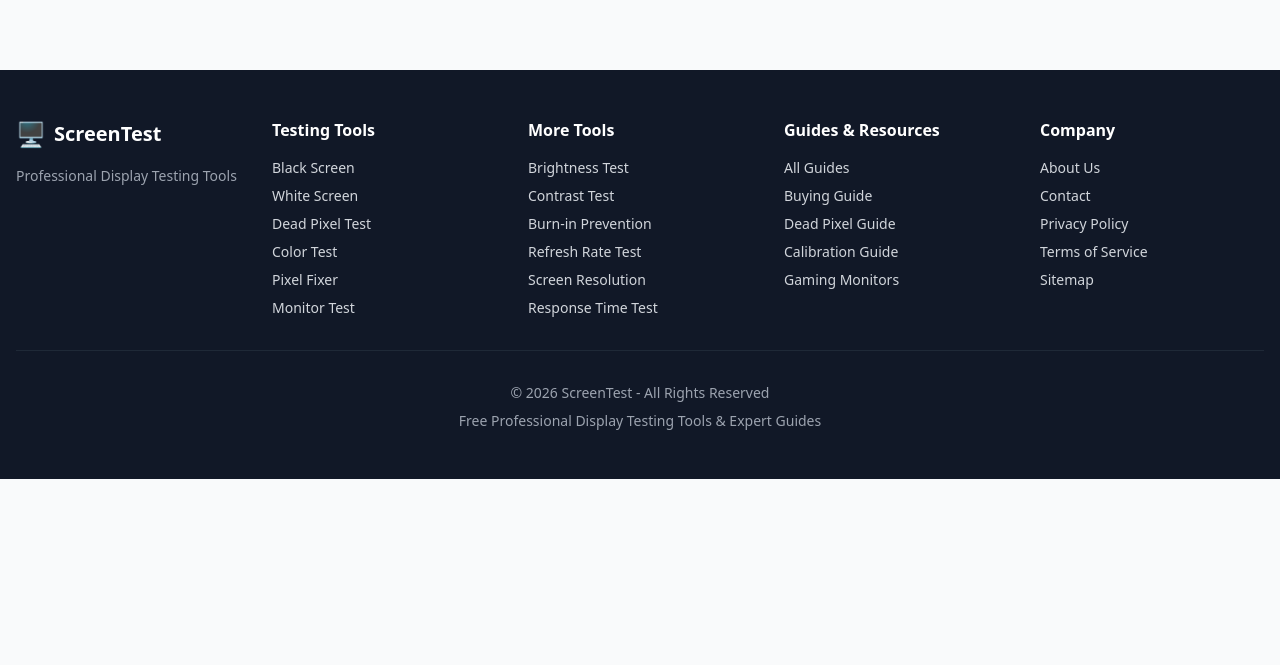
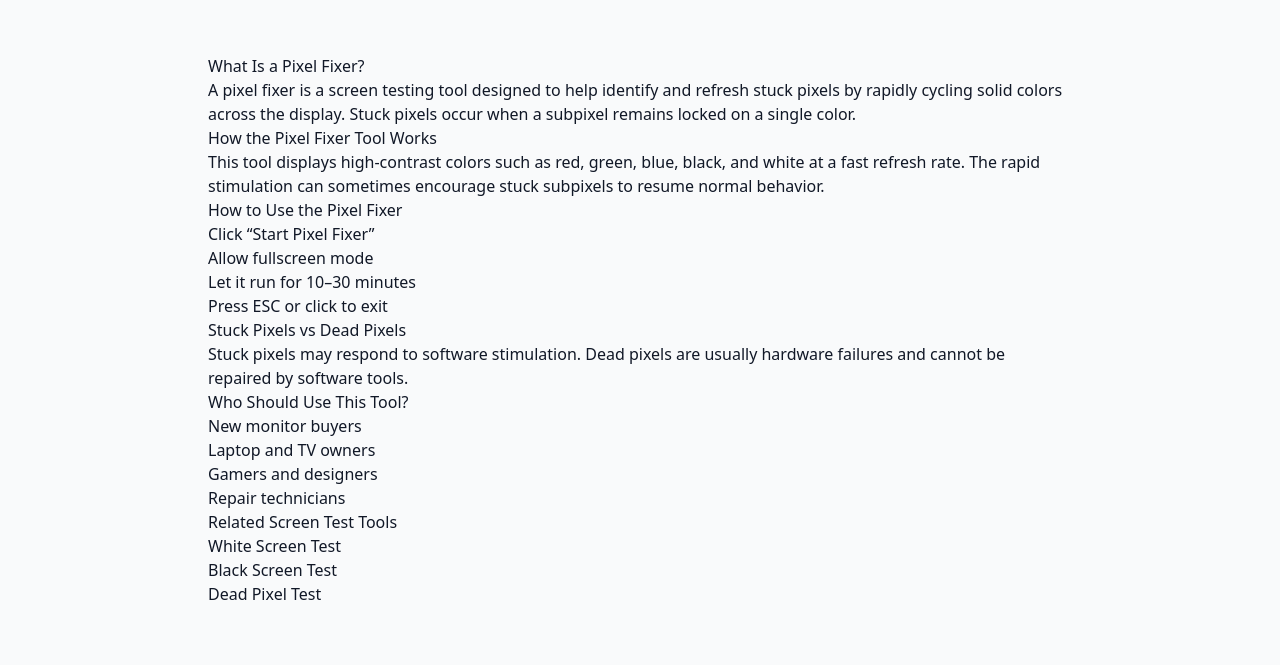
Before and after one commit to testscreentool-lgtm/screentest-io, a Next.js app: page /pixel-fixer in a window 1280 px wide. Shown: the part 875-1540 px from the top of the page. Before the commit the page ends 1354 px from the top, so only its background shows below. Built offline with nearby package versions, Linux system fonts and the light colour scheme.

Commit message:
Update page.tsx

```diff
--- a/app/pixel-fixer/page.tsx
+++ b/app/pixel-fixer/page.tsx
@@ -4,23 +4,61 @@ import PixelFixerClient from './PixelFixerClient'
 export const metadata: Metadata = {
   title: 'Pixel Fixer – Free Online Stuck Pixel Repair Tool',
   description:
-    'Use this free pixel fixer tool to identify and refresh stuck pixels on LCD, LED, and OLED displays.',
-  keywords: [
-    'pixel fixer',
-    'stuck pixel test',
-    'dead pixel checker',
-    'screen pixel repair'
-  ],
+    'Use this free pixel fixer tool to detect and refresh stuck pixels by rapidly cycling colors on your screen.',
   alternates: {
     canonical: 'https://screentest.io/pixel-fixer'
-  },
-  openGraph: {
-    title: 'Pixel Fixer Tool',
-    description: 'Detect and refresh stuck pixels using a fullscreen pixel fixer tool.',
-    type: 'website'
   }
 }
 
 export default function Page() {
-  return <PixelFixerClient />
+  return (
+    <>
+      <PixelFixerClient />
+
+      <article className="max-w-4xl mx-auto px-4 py-16 prose">
+        <h2>What Is a Pixel Fixer?</h2>
+        <p>
+          A pixel fixer is a screen testing tool designed to help identify and
+          refresh stuck pixels by rapidly cycling solid colors across the display.
+          Stuck pixels occur when a subpixel remains locked on a single color.
+        </p>
+
+        <h2>How the Pixel Fixer Tool Works</h2>
+        <p>
+          This tool displays high-contrast colors such as red, green, blue, black,
+          and white at a fast refresh rate. The rapid stimulation can sometimes
+          encourage stuck subpixels to resume normal behavior.
+        </p>
+
+        <h2>How to Use the Pixel Fixer</h2>
+        <ol>
+          <li>Click “Start Pixel Fixer”</li>
+          <li>Allow fullscreen mode</li>
+          <li>Let it run for 10–30 minutes</li>
+          <li>Press ESC or click to exit</li>
+        </ol>
+
+        <h2>Stuck Pixels vs Dead Pixels</h2>
+        <p>
+          Stuck pixels may respond to software stimulation. Dead pixels are usually
+          hardware failures and cannot be repaired by software tools.
+        </p>
+
+        <h2>Who Should Use This Tool?</h2>
+        <ul>
+          <li>New monitor buyers</li>
+          <li>Laptop and TV owners</li>
+          <li>Gamers and designers</li>
+          <li>Repair technicians</li>
+        </ul>
+
+        <h2>Related Screen Test Tools</h2>
+        <ul>
+          <li><a href="/white-screen">White Screen Test</a></li>
+          <li><a href="/black-screen">Black Screen Test</a></li>
+          <li><a href="/dead-pixel-test">Dead Pixel Test</a></li>
+        </ul>
+      </article>
+    </>
+  )
 }
```
